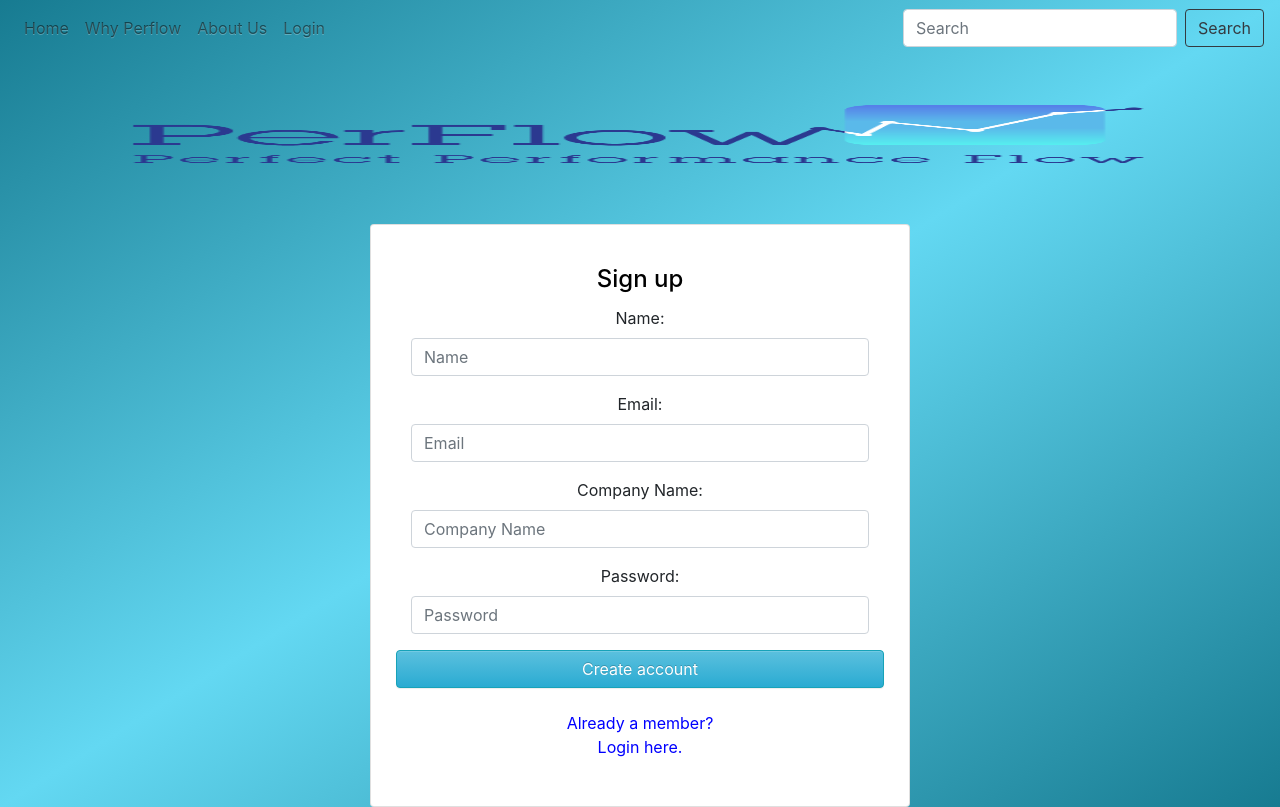
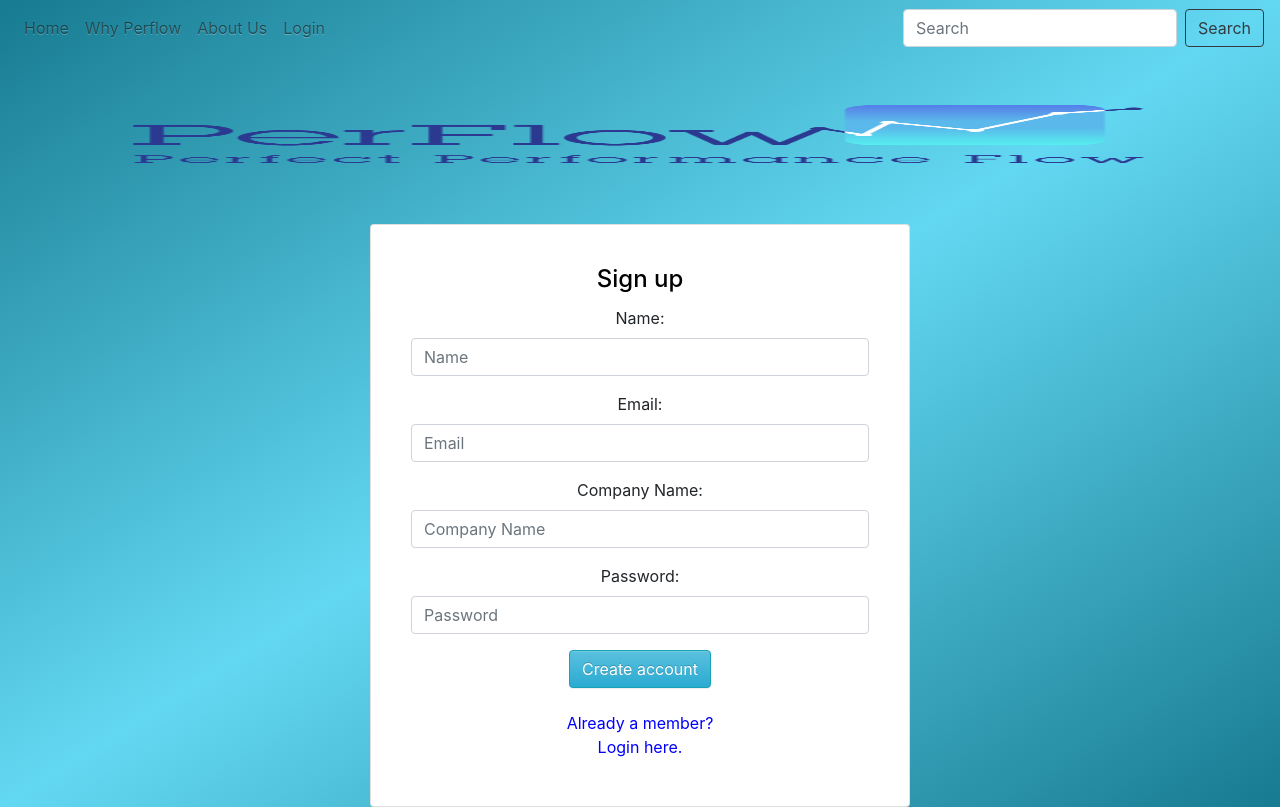
Before and after one commit to pratima-shegokar/perflow, a React (Create React App) app in the folder frontend/: page /RegistrationPage in a window 1280 px wide. Built offline with nearby package versions, Linux system fonts and the light colour scheme.

Commit message:
Updated RegistrationForm to nav to LoginPage after account created

```diff
--- a/frontend/src/components/Login/RegistrationForm.js
+++ b/frontend/src/components/Login/RegistrationForm.js
@@ -49,11 +49,13 @@ function RegisterForm({ onSubmit }) {
                     </div>
 
                     <div className="form-group row justify-content-center">
-                        <button
-                            className="btn btn-info"
-                            onClick={() => onSubmit({ name, email, companyName, password })}>
-                            Create account
-                        </button>
+                        <a href="/LoginPage">
+                            <button
+                                className="btn btn-info"
+                                onClick={() => onSubmit({ name, email, companyName, password })}>
+                                Create account
+                            </button>
+                        </a>
                     </div>
 
                     <div className="col-md-6 offset-md-3">
```
